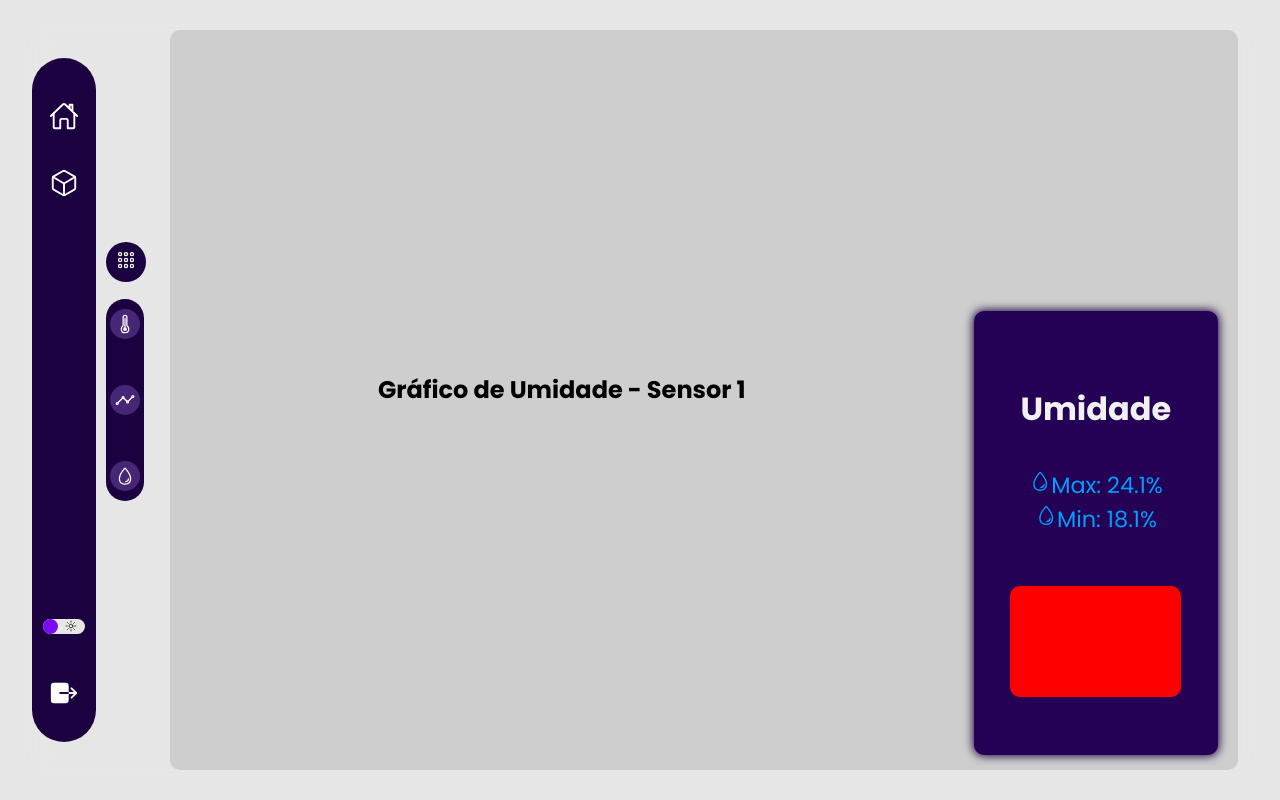
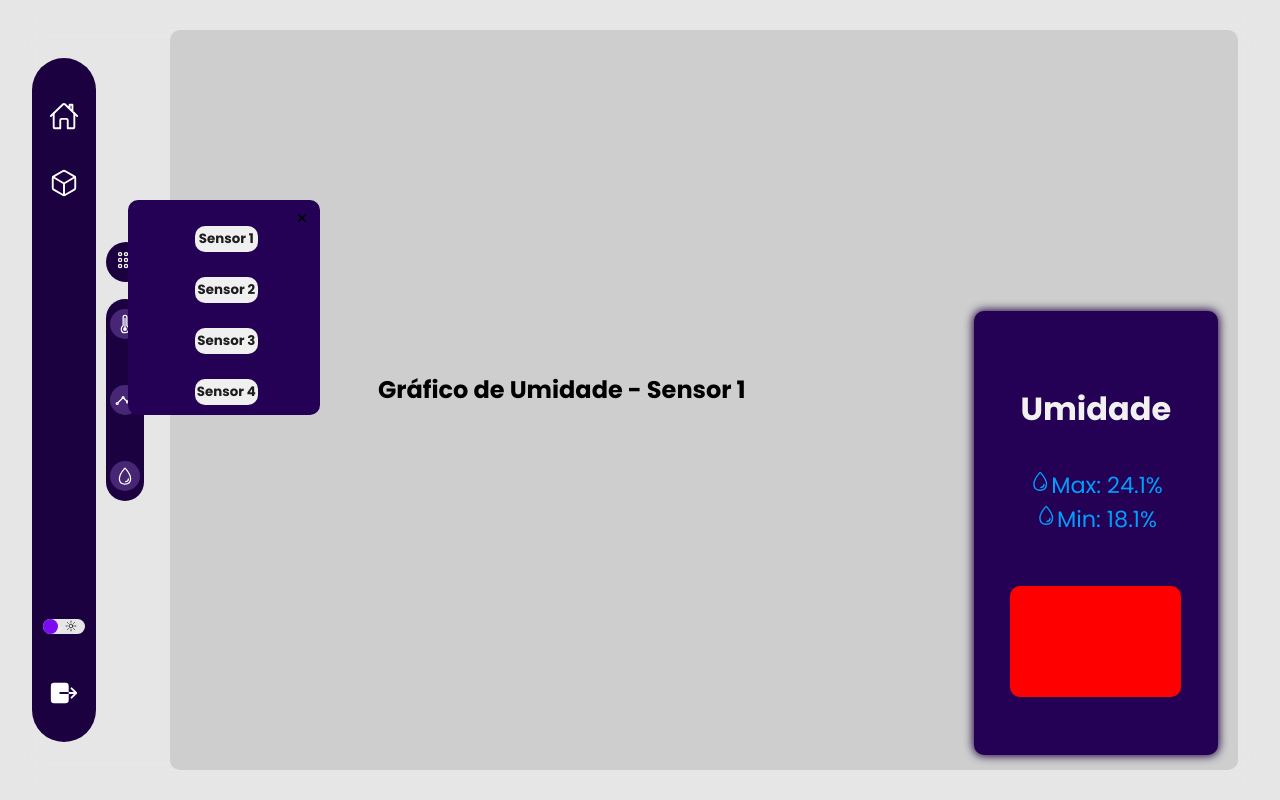
Before and after one commit to OliveiraMG/Sprint2, a website: page site/public/dashboards/umidade.html in a window 1280 px wide. Both pictures are taken after a click on the element 126 px from the left and 261 px from the top of the page. Drawn offline with nearby package versions, Linux system fonts and the light colour scheme; no server answers.

Commit message:
Adicionando alterações no botão da umidade

```diff
--- a/site/public/dashboards/style.css
+++ b/site/public/dashboards/style.css
@@ -450,8 +450,8 @@ body {
 .divSelectSensors {
     top: 25%;
     left: 10%;
-    width: 10%;
-    height: 15%;
+    width: 15%;
+    height: 25;
     display: flex;
     padding: 10px;
     position: fixed;
@@ -467,8 +467,16 @@ body {
     display: flex;
     flex-wrap: wrap;
     align-items: center;
-    flex-direction: row;
+    flex-direction: column;
     justify-content: space-evenly;
+}
+
+.divSelectSensorsOpts ion-icon{
+    display: flex;
+    justify-content: flex-end;
+    align-items: flex-end;
+    margin-left: 9.5rem;
+    cursor: pointer;
 }
 
 .btnSelectSensor {
--- a/site/public/dashboards/umidade.html
+++ b/site/public/dashboards/umidade.html
@@ -38,7 +38,7 @@
     </div>
 
     <div class="dashSensor">
-      <div class="dashSensors" onclick="abrir()">
+      <div class="dashSensors" onclick="selectSensors()">
         <div class="dashSensorsOpts">
           <ion-icon name="apps-outline"></ion-icon>
         </div>
@@ -108,6 +108,7 @@
 
     <div id="divSelectSensors" class="divSelectSensors" style="display: none;">
       <div id="divSelectSensorsOpts" class="divSelectSensorsOpts">
+        <ion-icon name="close" onclick="limparSensors()"></ion-icon>
         <button
           class="btnSelectSensor"
           id="btnSelectSensor1"
@@ -115,7 +116,7 @@
           onclick="setSensor(1)"
         >
           Sensor 1
-        </button>
+        </button><br>
         <button
           class="btnSelectSensor"
           id="btnSelectSensor2"
@@ -123,7 +124,7 @@
           onclick="setSensor(2)"
         >
           Sensor 2
-        </button>
+        </button><br>
         <button
           class="btnSelectSensor"
           id="btnSelectSensor3"
@@ -131,7 +132,7 @@
           onclick="setSensor(3)"
         >
           Sensor 3
-        </button>
+        </button><br>
         <button
           class="btnSelectSensor"
           id="btnSelectSensor4"
--- a/site/public/js/funcoes.js
+++ b/site/public/js/funcoes.js
@@ -56,3 +56,8 @@ function selectSensors() {
     var divSensors = document.getElementById("divSelectSensors")
     divSensors.style.display = "flex"
 }
+
+function limparSensors() {
+    var divSensors = document.getElementById("divSelectSensors")
+    divSensors.style.display = "none"
+}
```
